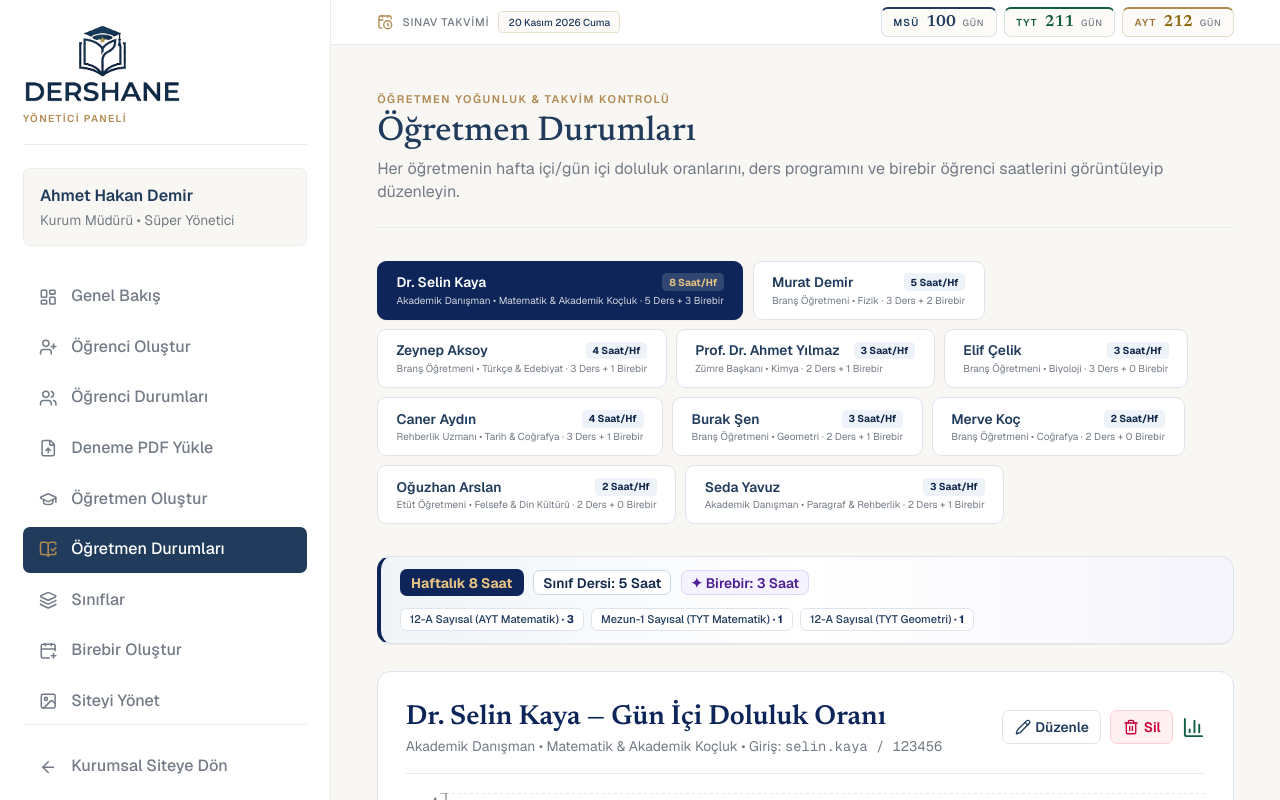
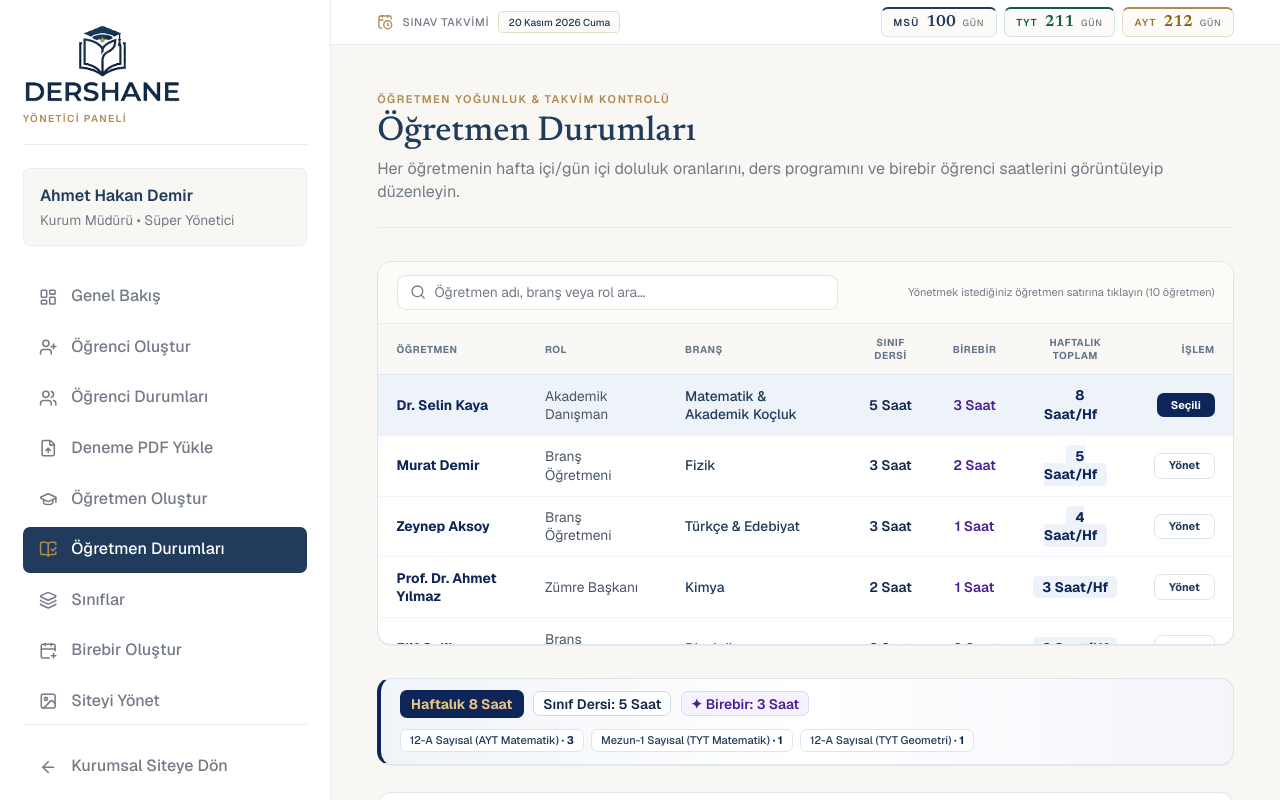
Before and after one commit to fatihhtaskesenn/dershane, a Next.js app: page /admin/teachers in a window 1280 px wide. Shown: the top 800 px of the page. Built offline with nearby package versions, Linux system fonts and the light colour scheme.

Commit message:
Ogretmen durumlari kutu secim yerine aramali tablo listesine gecirildi

```diff
--- a/app/admin/teachers/page.tsx
+++ b/app/admin/teachers/page.tsx
@@ -2,7 +2,7 @@
 
 import React, { useEffect, useMemo, useState } from "react";
 import Link from "next/link";
-import { BarChart3, CalendarDays, CalendarPlus, Check, Clock, Pencil, Trash2, X } from "lucide-react";
+import { BarChart3, CalendarDays, CalendarPlus, Check, Clock, Pencil, Search, Trash2, X } from "lucide-react";
 import {
   Bar,
   BarChart,
@@ -39,6 +39,7 @@ export default function AdminTeachersPage() {
   } = useCampus();
 
   const [mounted, setMounted] = useState(false);
+  const [teacherSearch, setTeacherSearch] = useState("");
   const [selectedTeacherId, setSelectedTeacherId] = useState(
     teachers[0]?.id ?? ""
   );
@@ -75,6 +76,17 @@ export default function AdminTeachersPage() {
       setSelectedTeacherId(idParam);
     }
   }, [teachers]);
+
+  const filteredTeachers = useMemo(() => {
+    const q = teacherSearch.trim().toLowerCase();
+    if (!q) return teachers;
+    return teachers.filter(
+      (t) =>
+        t.name.toLowerCase().includes(q) ||
+        t.branch.toLowerCase().includes(q) ||
+        t.role.toLowerCase().includes(q)
+    );
+  }, [teachers, teacherSearch]);
 
   const selectedTeacher =
     teachers.find((t) => t.id === selectedTeacherId) ?? teachers[0];
@@ -184,9 +196,32 @@ export default function AdminTeachersPage() {
         </p>
       </div>
 
-      {/* Teacher Selector Pills */}
-      <div className="flex flex-wrap gap-2">
-        {teachers.map((t) => {
+      {/* Searchable Teacher Directory Table / List */}
+      <div className="overflow-hidden rounded-xl border border-[#DCE4EE] bg-white shadow-2xs">
+        <div className="flex flex-col justify-between gap-2.5 border-b border-[#E9EBEE] bg-[#FCFBF8] px-4 py-3 sm:flex-row sm:items-center">
+          <div className="relative flex-1 sm:max-w-sm">
+            <Search className="pointer-events-none absolute top-1/2 left-3 h-3.5 w-3.5 -translate-y-1/2 text-[#737B86]" />
+            <input
+              type="text"
+              value={teacherSearch}
+              onChange={(e) => setTeacherSearch(e.target.value)}
+              placeholder="Öğretmen adı, branş veya rol ara..."
+              className="w-full rounded-lg border border-[#DCE4EE] bg-white py-1.5 pr-3 pl-8 text-xs text-[#203B5C] placeholder:text-[#737B86] focus:border-[#0D2558] focus:outline-none"
+            />
+          </div>
+          <span className="text-[11px] text-[#737B86]">
+            Yönetmek istediğiniz öğretmen satırına tıklayın ({filteredTeachers.length} öğretmen)
+          </span>
+        </div>
+
+        {/* Mobile List */}
+        <div className="max-h-[300px] divide-y divide-[#F1F5F9] overflow-y-auto md:hidden">
+          {filteredTeachers.length === 0 ? (
+            <p className="py-6 text-center text-xs text-[#737B86]">
+              Aramanızla eşleşen öğretmen bulunamadı.
+            </p>
+          ) : (
+            filteredTeachers.map((t) => {
               const active = selectedTeacher?.id === t.id;
               const totalHours = t.schedule.length + t.oneOnOneSlots.length;
               return (
@@ -194,34 +229,105 @@ export default function AdminTeachersPage() {
                   key={t.id}
                   type="button"
                   onClick={() => setSelectedTeacherId(t.id)}
-              className={`rounded-lg border px-4 py-2.5 text-left text-xs transition-all ${
-                active
-                  ? "border-[#0D2558] bg-[#0D2558] text-white shadow-xs"
-                  : "border-[#DCE4EE] bg-white text-[#203B5C] hover:border-[#B18A52]"
+                  className={`flex w-full items-center justify-between gap-2 px-4 py-3 text-left text-xs transition ${
+                    active ? "bg-[#EEF3F9]" : "hover:bg-[#FAF8F5]"
                   }`}
                 >
-              <div className="flex items-center justify-between gap-3">
-                <p className="font-semibold">{t.name}</p>
+                  <div className="min-w-0">
+                    <p className="truncate font-bold text-[#0D2558]">{t.name}</p>
+                    <p className="truncate text-[11px] text-[#64748B]">
+                      {t.role} · {t.branch}
+                    </p>
+                  </div>
+                  <div className="flex shrink-0 items-center gap-2">
+                    <span className="rounded bg-[#EEF3F9] px-2 py-0.5 text-[11px] font-bold text-[#0D2558]">
+                      {totalHours} Saat
+                    </span>
                     <span
-                  className={`rounded px-1.5 py-0.5 text-[10px] font-bold ${
+                      className={`rounded px-2.5 py-1 text-[11px] font-bold ${
                         active
-                      ? "bg-white/15 text-[#E8C483]"
-                      : "bg-[#EEF3F9] text-[#11284B]"
+                          ? "bg-[#0D2558] text-white"
+                          : "border border-[#DCE4EE] bg-white text-[#203B5C]"
                       }`}
                     >
+                      {active ? "Seçili" : "Yönet"}
+                    </span>
+                  </div>
+                </button>
+              );
+            })
+          )}
+        </div>
+
+        {/* Desktop Table */}
+        <div className="hidden max-h-[320px] overflow-x-auto overflow-y-auto md:block">
+          <table className="w-full text-left text-xs">
+            <thead className="sticky top-0 z-10 border-b border-[#E2E8F0] bg-[#FAF8F5] text-[10px] font-bold uppercase tracking-wider text-[#64748B]">
+              <tr>
+                <th className="px-4 py-2.5">Öğretmen</th>
+                <th className="px-4 py-2.5">Rol</th>
+                <th className="px-4 py-2.5">Branş</th>
+                <th className="px-4 py-2.5 text-center">Sınıf Dersi</th>
+                <th className="px-4 py-2.5 text-center">Birebir</th>
+                <th className="px-4 py-2.5 text-center">Haftalık Toplam</th>
+                <th className="px-4 py-2.5 text-right">İşlem</th>
+              </tr>
+            </thead>
+            <tbody className="divide-y divide-[#F1F5F9]">
+              {filteredTeachers.length === 0 ? (
+                <tr>
+                  <td colSpan={7} className="px-4 py-6 text-center text-xs text-[#737B86]">
+                    Aramanızla eşleşen öğretmen bulunamadı.
+                  </td>
+                </tr>
+              ) : (
+                filteredTeachers.map((t) => {
+                  const active = selectedTeacher?.id === t.id;
+                  const totalHours = t.schedule.length + t.oneOnOneSlots.length;
+                  return (
+                    <tr
+                      key={t.id}
+                      onClick={() => setSelectedTeacherId(t.id)}
+                      className={`cursor-pointer transition-colors ${
+                        active ? "bg-[#EEF3F9]" : "hover:bg-[#FAF8F5]"
+                      }`}
+                    >
+                      <td className="px-4 py-2.5 font-bold text-[#0D2558]">
+                        {t.name}
+                      </td>
+                      <td className="px-4 py-2.5 text-[#4B5563]">{t.role}</td>
+                      <td className="px-4 py-2.5 font-medium text-[#203B5C]">
+                        {t.branch}
+                      </td>
+                      <td className="px-4 py-2.5 text-center font-semibold text-[#11284B]">
+                        {t.schedule.length} Saat
+                      </td>
+                      <td className="px-4 py-2.5 text-center font-semibold text-[#4C1D95]">
+                        {t.oneOnOneSlots.length} Saat
+                      </td>
+                      <td className="px-4 py-2.5 text-center">
+                        <span className="rounded bg-[#EEF3F9] px-2 py-0.5 font-bold text-[#0D2558]">
                           {totalHours} Saat/Hf
                         </span>
-              </div>
-              <p
-                className={`mt-0.5 text-[10px] ${
-                  active ? "text-white/80" : "text-[#737B86]"
+                      </td>
+                      <td className="px-4 py-2.5 text-right">
+                        <span
+                          className={`inline-block rounded-md px-3 py-1 text-[11px] font-bold ${
+                            active
+                              ? "bg-[#0D2558] text-white"
+                              : "border border-[#DCE4EE] bg-white text-[#203B5C]"
                           }`}
                         >
-                {t.role} • {t.branch} · {t.schedule.length} Ders + {t.oneOnOneSlots.length} Birebir
-              </p>
-            </button>
+                          {active ? "Seçili" : "Yönet"}
+                        </span>
+                      </td>
+                    </tr>
                   );
-        })}
+                })
+              )}
+            </tbody>
+          </table>
+        </div>
       </div>
 
       {selectedTeacher && (
```
Lines whose indentation alone changed are shown as unchanged.
